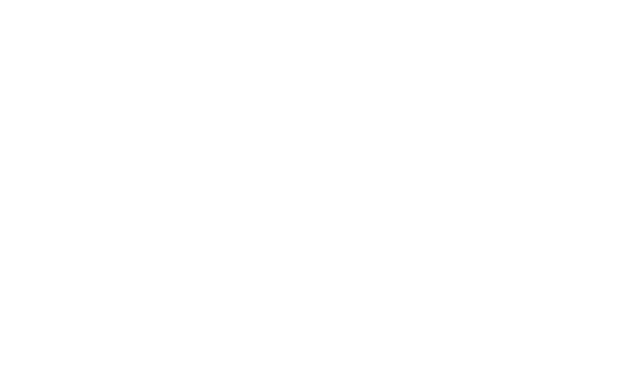
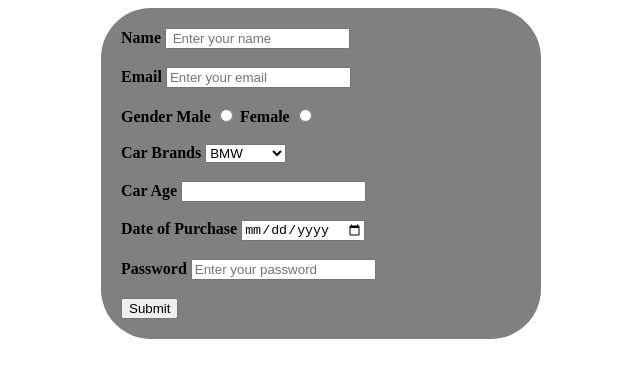
Before and after one commit to acciojob/car-insurance-form-Ashwastaken78867, a website: page main.html in a window 1280 px wide. Shown: the whole page, without its empty margins (319-959 px from the left). Drawn offline with Linux system fonts and the light colour scheme.

Commit message:
created a submission

```diff
--- a/main.html
+++ b/main.html
@@ -4,10 +4,76 @@
 
 <head>
 	<link rel="stylesheet" href="styles.css">
+    <style>
+        form{
+            background-color: gray;
+            padding: 20px;
+            border-radius: 50px;
+            max-width: 400px;
+            margin: auto;
+        }
+
+        label{
+             font-weight: bold;
+        }
+        input[type="submit"]:hover {
+            background-color: #45a049;
+        }
+
+
+
+
+
+    </style>
 </head>
 
 <body>
+
+    <form method="POST">
 	<!-- the entire body must be written by student -->
+
+    <label for="name">Name</label>
+    <input type="text" id="name" required placeholder=" Enter your name">
+    <br><br>
+
+    <label for="email">Email</label>
+    <input type="email" id="email" name="email" required placeholder="Enter your email">
+    <br><br>
+
+    <label for="gender">Gender </label>
+
+    <label for="male">Male</label>
+    <input type="radio" id="male" name="gender" required>
+
+    <label for="female">Female</label>
+    <input type="radio" id="female" name="gender" required>
+    <br><br>
+
+    <label for="cars">Car Brands</label>
+    <select id="cars" name="cars">
+    <option value="bmw">BMW</option>
+    <option value="audi">Audi</option>
+    <option value="mercedez">Mercedez</option>
+    </select>
+    <br><br>
+
+    <label for="carage"> Car Age</label>
+    <input  type="number" id="carage" name="age" required>
+    <br><br>
+
+    <label for="dop">Date of Purchase</label>
+    <input type="date" id="dop" name="doop" required>
+    <br><br>
+
+
+    <label for="password">Password </label>
+    <input type="password" id="password" name="password"  placeholder="Enter your password">
+    <br><br>
+
+
+    <input type="submit" value="Submit">
+</form>
+
     <script type="text/javascript" src="./script.js">
 </script>
 
```
